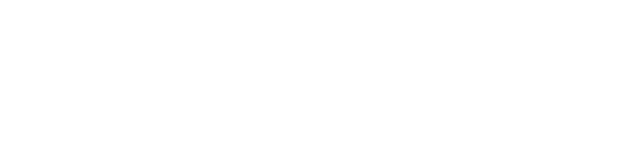
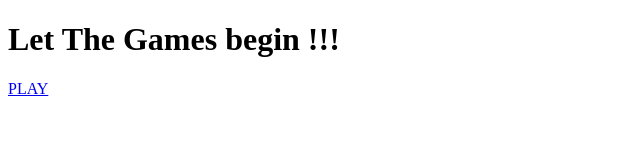
Before and after one commit to onabz/Vehicle-Quiz-Game, a plain HTML site: page index.html in a window 1280 px wide. Shown: the whole page, without its empty margins (0-640 px from the left). Drawn offline with Linux system fonts and the light colour scheme.

Commit message:
Add strcuture of home page

```diff
--- a/index.html
+++ b/index.html
@@ -7,7 +7,12 @@
     <link rel="stylesheet" href="assets/css/style.css">
     <title>The Vehicle Quiz Game</title>
 </head>
-<body>
-
+<body id="index-body">
+    <main>
+        <div id="start-container">
+            <h1>Let The Games begin !!!</h1>
+            <a href="game.html" id="play-btn">PLAY</a>
+        </div>
+    </main>
 </body>
 </html>
```
